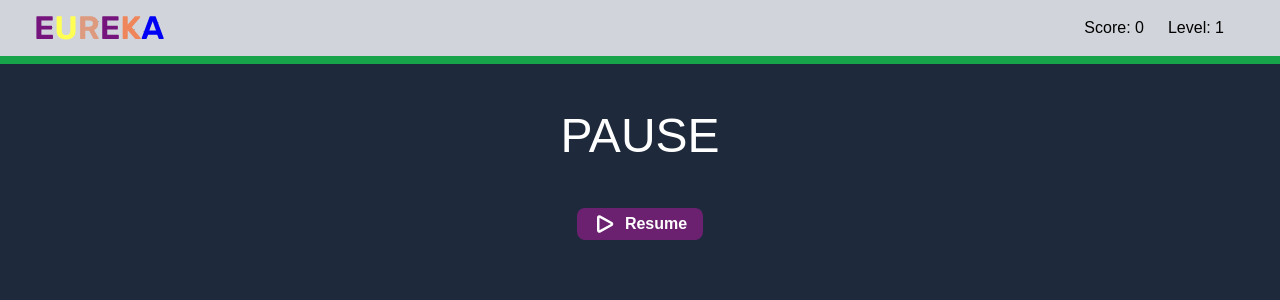
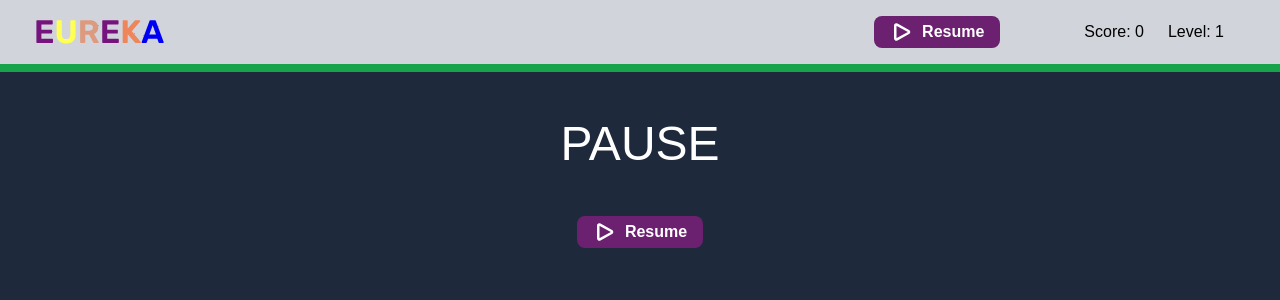
Before and after one commit to riethmayer/eureka, a Next.js app: page /paused in a window 1280 px wide. Shown: the top 300 px of the page. Built offline with nearby package versions, Linux system fonts and the light colour scheme.

Commit message:
All tests green

```diff
--- a/src/components/common/button.tsx
+++ b/src/components/common/button.tsx
@@ -80,13 +80,13 @@ const icons = {
   ),
 };
 
-type Props = React.ButtonHTMLAttributes<HTMLButtonElement> & {
+type ButtonProps = React.ButtonHTMLAttributes<HTMLButtonElement> & {
   path: string;
   variant: keyof typeof icons;
   children: React.ReactNode;
 };
 
-export const Button = ({ path, variant, children, ...props }: Props) => (
+export const Button = ({ path, variant, children, ...props }: ButtonProps) => (
   <Link href={path}>
     <button
       className="flex px-4 py-1 justify-center text-white font-semibold rounded-lg ease-in-out bg-[#6b2070] hover:-transform-y-1 hover:scale-110 hover:bg-[#8f2297] duration-300"
@@ -98,49 +98,80 @@ export const Button = ({ path, variant, children, ...props }: Props) => (
   </Link>
 );
 
-export const PlayButton = (props: Omit<Props, "variant" | "path">) => (
-  <Button
-    {...props}
-    path="/play"
-    variant={ButtonType.play}
-    onClick={useGameStore.getState().start}
-  />
+export const PlayButton: React.FC<Omit<ButtonProps, "path" | "variant">> = ({
+  children,
+  ...props
+}) => {
+  const start = useGameStore((state) => state.start);
+  return (
+    <Button path="/play" variant={ButtonType.play} onClick={start} {...props}>
+      {children}
+    </Button>
   );
+};
 
-export const PauseButton = (props: Omit<Props, "variant" | "path">) => (
+export const PauseButton: React.FC<Omit<ButtonProps, "path" | "variant">> = (
+  props
+) => {
+  const pause = useGameStore((state) => state.pause);
+  return (
     <Button
       {...props}
       path="/paused"
       variant={ButtonType.pause}
-    onClick={useGameStore.getState().pause}
+      onClick={pause}
     />
   );
+};
 
-export const ResumeButton = (props: Omit<Props, "variant" | "path">) => (
+export const ResumeButton: React.FC<Omit<ButtonProps, "path" | "variant">> = ({
+  children,
+  ...props
+}) => {
+  const resume = useGameStore((state) => state.resume);
+  return (
     <Button
-    {...props}
       path="/play"
       variant={ButtonType.resume}
-    onClick={useGameStore.getState().resume}
-  />
+      onClick={resume}
+      {...props}
+    >
+      {children}
+    </Button>
   );
+};
 
-export const RestartButton = (props: Omit<Props, "variant" | "path">) => (
+export const RestartButton: React.FC<Omit<ButtonProps, "path" | "variant">> = ({
+  children,
+  ...props
+}) => {
+  const restart = useGameStore((state) => state.restart);
+  return (
     <Button
-    {...props}
       path="/play"
       variant={ButtonType.restart}
-    onClick={useGameStore.getState().restart}
-  />
+      onClick={restart}
+      {...props}
+    >
+      {children}
+    </Button>
   );
+};
 
-export const NextLevelButton = (props: Omit<Props, "variant" | "path">) => (
+export const NextLevelButton: React.FC<
+  Omit<ButtonProps, "path" | "variant">
+> = ({ children, ...props }) => {
+  const continueNextLevel = useGameStore((state) => state.continueNextLevel);
+  return (
     <Button
-    {...props}
       path="/play"
       variant={ButtonType.play}
-    onClick={useGameStore.getState().continueNextLevel}
-  />
+      onClick={continueNextLevel}
+      {...props}
+    >
+      {children}
+    </Button>
   );
+};
 
 export default Button;
--- a/src/components/game-control/game-control.tsx
+++ b/src/components/game-control/game-control.tsx
@@ -1,36 +1,42 @@
 "use client";
 
+import React from "react";
 import { usePathname } from "next/navigation";
 import { useGameStore } from "@/zustand/game-store";
 
 import {
+  PlayButton,
   PauseButton,
-  PlayButton,
   NextLevelButton,
   RestartButton,
+  ResumeButton,
 } from "@/components/common/button";
 
-const GameControl = () => {
+const GameControl: React.FC = () => {
   const pathname = usePathname();
   const isGameRunning = useGameStore((state) => state.isGameRunning());
+  const isLevelClear = useGameStore((state) => state.isLevelClear());
 
-  return (
-    <>
-      {pathname === "/play" &&
-        (isGameRunning ? (
+  if (pathname === "/play") {
+    if (isLevelClear) {
+      return <NextLevelButton>Next</NextLevelButton>;
+    }
+    if (isGameRunning) {
+      return (
+        <>
           <PauseButton>Pause</PauseButton>
-        ) : (
-          <PlayButton>Play</PlayButton>
-        ))}
-      {pathname === "/level-clear" ? (
-        <NextLevelButton>Next</NextLevelButton>
-      ) : null}
-      {pathname === "/game-over" ? (
-        <RestartButton>Restart</RestartButton>
-      ) : null}
-      {isGameRunning ? <RestartButton>Restart</RestartButton> : null}
-    </>
-  );
+          <RestartButton>Restart</RestartButton>
+        </>
+      );
+    }
+    return <PlayButton>Play</PlayButton>;
+  }
+
+  if (pathname === "/paused") {
+    return <ResumeButton>Resume</ResumeButton>;
+  }
+
+  return null;
 };
 
 export default GameControl;
```
Also changed, not shown: 1 other file (tests, documents, lock files or other folders). Lines whose indentation alone changed are shown as unchanged.
